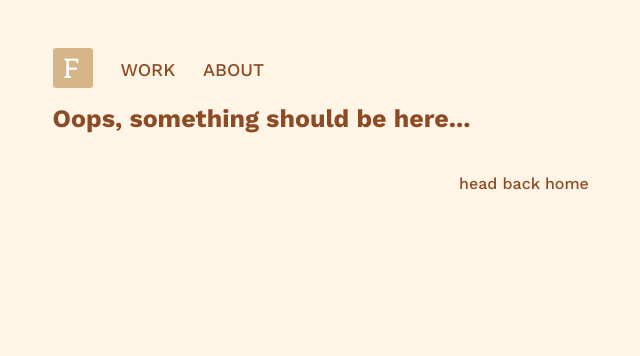
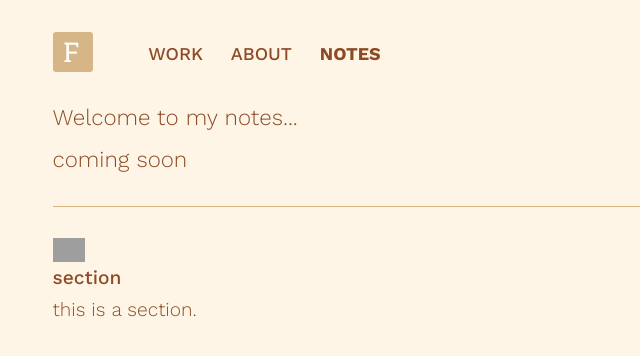
Before and after one commit to desslinga/personal-web, an Angular app: page /notes in a window 1280 px wide. Before the commit this address led to /404. Shown: the top 356 px of the page, without its empty margins (116-756 px from the left). Built offline with nearby package versions, Linux system fonts and the light colour scheme; grey boxes are pictures that could not be loaded.

Commit message:
Fixing some styles, turned blog into notes component

```diff
--- a/src/app/app-routing.module.ts
+++ b/src/app/app-routing.module.ts
@@ -7,11 +7,13 @@ import { GalleryPreviewComponent } from './pages/partial/gallery-preview/gallery
 import { WorkPreviewComponent } from './pages/partial/work-preview/work-preview.component';
 import { WorkComponent } from './pages/full/work/work.component';
 import { NotFoundComponent } from './pages/full/not-found/not-found.component';
+import { NotesComponent } from './pages/full/notes/notes.component';
 
 const routes: Routes = [
   {path: '', redirectTo: '/home', pathMatch: 'full'},
   {path: 'home', component: WorkComponent},
   {path: 'about', component: HomeComponent},
+  {path: 'notes', component: NotesComponent},
   {path: 'gallery/:id', component: GalleryPreviewComponent},
   {path: 'work/:id', component: WorkPreviewComponent},
   {path: '404', component: NotFoundComponent},
--- a/src/app/app.module.ts
+++ b/src/app/app.module.ts
@@ -7,7 +7,7 @@ import { AppComponent } from './app.component';
 import { HomeComponent } from './pages/full/home/home.component';
 import { WorkComponent } from './pages/full/work/work.component';
 import { NotFoundComponent } from './pages/full/not-found/not-found.component';
-import { BlogComponent } from './pages/full/blog/blog.component';
+import { NotesComponent } from './pages/full/notes/notes.component';
 
 // partial pages
 import { NavComponent } from './pages/partial/nav/nav.component';
@@ -57,7 +57,7 @@ import { WarmSeriesComponent } from './pages/partial/gallery-preview/previews/wa
     PreviewComponent,
     WorkPreviewComponent,
     SparknodesComponent,
-    BlogComponent
+    NotesComponent
   ],
   imports: [
     BrowserModule,
--- a/src/app/pages/full/blog/blog.component.html
+++ /dev/null
@@ -1,3 +0,0 @@
-<p>
-  blog works!
-</p>
--- a/src/app/pages/full/blog/blog.component.ts
+++ /dev/null
@@ -1,15 +0,0 @@
-import { Component, OnInit } from '@angular/core';
-
-@Component({
-  selector: 'app-blog',
-  templateUrl: './blog.component.html',
-  styleUrls: ['./blog.component.scss']
-})
-export class BlogComponent implements OnInit {
-
-  constructor() { }
-
-  ngOnInit() {
-  }
-
-}
--- /dev/null
+++ b/src/app/pages/full/notes/notes.component.html
@@ -0,0 +1,25 @@
+<div class='container-fluid site-content' id='home-container'>
+  <div class='row mb-10'>
+    <div class="col-12">
+      <span class="subtitle">
+        Welcome to my notes...
+        <br>
+        coming soon
+      </span>
+    </div>
+  </div>
+  <div class="row">
+    <div class="col-12">
+      <hr>
+    </div>
+    <div class="col-12 row-space">
+      <img class="subtitle-icon" src="./assets/images/work/edit.svg">
+      <span class="subtitle sm">
+        <b>section</b>
+        <br>
+        this is a section.
+        <br>
+      </span>
+    </div>
+  </div>
+</div>
--- /dev/null
+++ b/src/app/pages/full/notes/notes.component.ts
@@ -0,0 +1,15 @@
+import { Component, OnInit } from '@angular/core';
+
+@Component({
+  selector: 'app-notes',
+  templateUrl: './notes.component.html',
+  styleUrls: ['./notes.component.scss']
+})
+export class NotesComponent implements OnInit {
+
+  constructor() { }
+
+  ngOnInit() {
+  }
+
+}
--- a/src/app/pages/partial/nav/nav.component.html
+++ b/src/app/pages/partial/nav/nav.component.html
@@ -2,20 +2,49 @@
   <div class='row'>
     <div class='col-12'>
       <nav class="custom-nav" [ngClass]="{'nav-overlay':navbarOpen}">
-        <a class="nav-icon icon-link" routerLink="/home" (click)="navClick('/about-icon')">
+        <a
+          class="nav-icon icon-link"
+          routerLink="/home"
+          (click)="navClick('/about-icon')">
           <div class="fides-icon">
             <span>F</span>
           </div>
         </a>
-        <button type="button" class="btn nav-toggle" [ngClass]="{'nav-toggle-open':navbarOpen}" (click)="toggleNavbar()">
+        <button
+          type="button"
+          class="btn nav-toggle"
+          [ngClass]="{'nav-toggle-open':navbarOpen}"
+          (click)="toggleNavbar()">
           <div class="bar1" [ngClass]="{'change':navbarOpen}"></div>
           <div class="bar2" [ngClass]="{'change':navbarOpen}"></div>
           <div class="bar3" [ngClass]="{'change':navbarOpen}"></div>
         </button>
         <div class="nav-container" [ngClass]="{'nav-open':navbarOpen}">
           <ul>
-            <li><a routerLink="/work" class="icon-link" [ngClass]="{'nav-item-active': navItemActive == '/home'}"  (click)="navClick('/home')">WORK</a></li>
-            <li><a routerLink="/about" class="icon-link" [ngClass]="{'nav-item-active': navItemActive == '/about'}" (click)="navClick('/about')">ABOUT</a></li>
+            <li>
+              <a
+                routerLink="/work"
+                class="nav-menu-link"
+                [ngClass]="{'nav-item-active': navItemActive == '/home'}"
+                (click)="navClick('/home')"
+               >WORK</a>
+            </li>
+            <li>
+              <a
+                routerLink="/about"
+                class="nav-menu-link"
+                [ngClass]="{'nav-item-active': navItemActive == '/about'}"
+                (click)="navClick('/about')"
+              >ABOUT</a>
+            </li>
+            <li>
+              <a
+                routerLink="/notes"
+                class="nav-menu-link"
+                [ngClass]="{'nav-item-active': navItemActive == '/notes'}"
+                (click)="navClick('/notes')"
+              >NOTES</a>
+            </li>
           </ul>
         </div>
         <div class="d-md-none nav-title" [hidden]="navbarOpen">
--- a/src/styles/global-variables.scss
+++ b/src/styles/global-variables.scss
@@ -32,7 +32,8 @@ $width-md-nav: 89vw;
 $width-lg-nav: 91vw;
 $width-xl-nav: 87vw;
 
-$container-pad-top-xs: 3vh;
+$container-pad-top: 9vh;
+$container-pad-top-xs: 4vh;
 $container-pad-top-lg: 6vh;
 
 $fides-logo-height: 40px;
--- a/src/styles/styles.scss
+++ b/src/styles/styles.scss
@@ -11,10 +11,14 @@ body {
   overflow-y: overlay;
 }
 
-@mixin overlay-pos($width) {
+@mixin overlay-pad($width) {
+  padding-left: calc((100vw - #{$width})/2 + 15px);
+  padding-right: calc((100vw - #{$width})/2 + 15px);
+}
+
+@mixin overlay-pos-pad($width) {
+  @include overlay-pad($width);
   left: calc((-100vw + #{$width})/2);
-  padding-left: calc((100vw - #{$width})/2 + 15px);
-  padding-right: calc((100vw - #{$width})/2 + 10px);
 }
 
 @mixin sm {
@@ -48,23 +52,15 @@ body {
 }
 
 .site-content {
-  padding-top: calc(#{$container-pad-top-xs} + 9vh) !important;
-  @include md {
-    padding-top: calc(#{$container-pad-top-xs} + 10vh) !important;
-  }
+  padding-top: calc(#{$container-pad-top} + 25px);
 }
 
 #home-container {
   animation: $a-fade-from-down;
   width: $width-xs;
-  padding-top: $container-pad-top-xs;
   padding-bottom: calc(#{$container-pad-top-xs}*1.5);
   max-width: $max-width;
     @include sm {
-      width: $width-sm;
-    }
-    @include md {
-      padding-top: $container-pad-top-lg;
       width: $width-sm;
     }
     @include lg {
@@ -76,36 +72,26 @@ body {
 }
 
 #nav-container {
-  @extend #home-container;
+  padding-top: $container-pad-top-xs;
   max-width: none;
   padding-bottom: 0;
   position: fixed;
   z-index: 1;
   background-color: $beige;
-  width: 100%;
+  width: 100vw;
   padding-bottom: 1.5vh;
-  width: $width-xs-nav;
-  @include overlay-pos($width-xs);
-  left: 0;
+  @include overlay-pad($width-xs);
   @include sm {
-    @include overlay-pos($width-sm);
-    width: $width-sm-nav;
-    left: 0;
+    @include overlay-pad($width-sm);
   }
   @include lg {
-    @include overlay-pos($width-lg);
-    width: $width-lg-nav;
-    left: 0;
+    @include overlay-pad($width-lg);
   }
   @include xl {
-    @include overlay-pos($width-xl);
-    width: $width-xl-nav;
-    left: 0;
+    @include overlay-pad($width-xl);
   }
   @include xxl {
-    @include overlay-pos($max-width);
-    left: 0;
-    width: 100vw;
+    @include overlay-pad($max-width);
   }
 }
 
@@ -153,6 +139,11 @@ a {
 
 .icon-link {
   margin-right: calc(1vw + 15px);
+  font-size: 20px;
+}
+
+.nav-menu-link {
+  margin-left: calc(1vw + 15px);
   font-size: 20px;
 }
 
@@ -214,12 +205,12 @@ span {
   top: -$container-pad-top-xs;
   padding-top: $container-pad-top-xs;
   background-color: $beige;
-  @include overlay-pos($width-xs);
+  @include overlay-pos-pad($width-xs);
   @include sm {
-    @include overlay-pos($width-sm);
+    @include overlay-pos-pad($width-sm);
   }
   @include md {
-    @include overlay-pos($width-md);
+    @include overlay-pos-pad($width-md);
   }
 }
 
```
Also changed, not shown: src/app/pages/full/notes/notes.component.scss (added), 1 other file (tests, documents, lock files or other folders).
